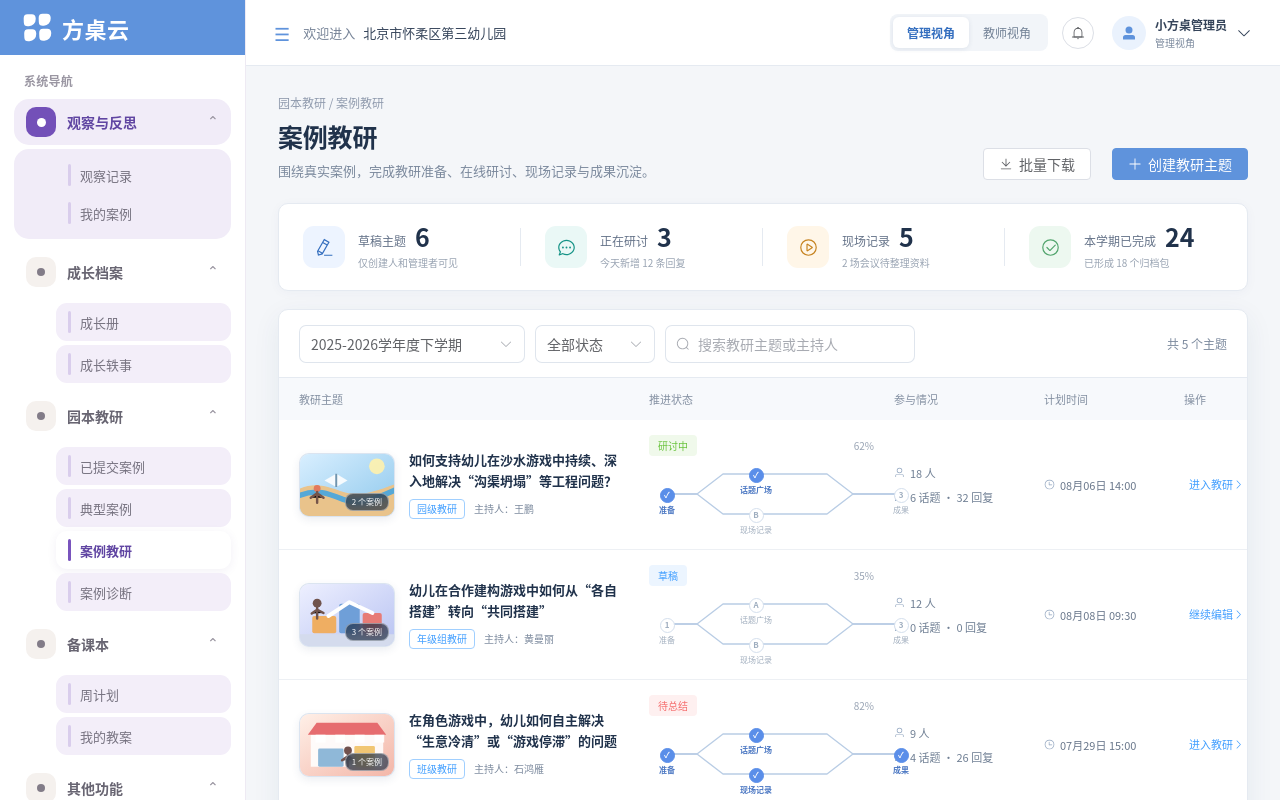
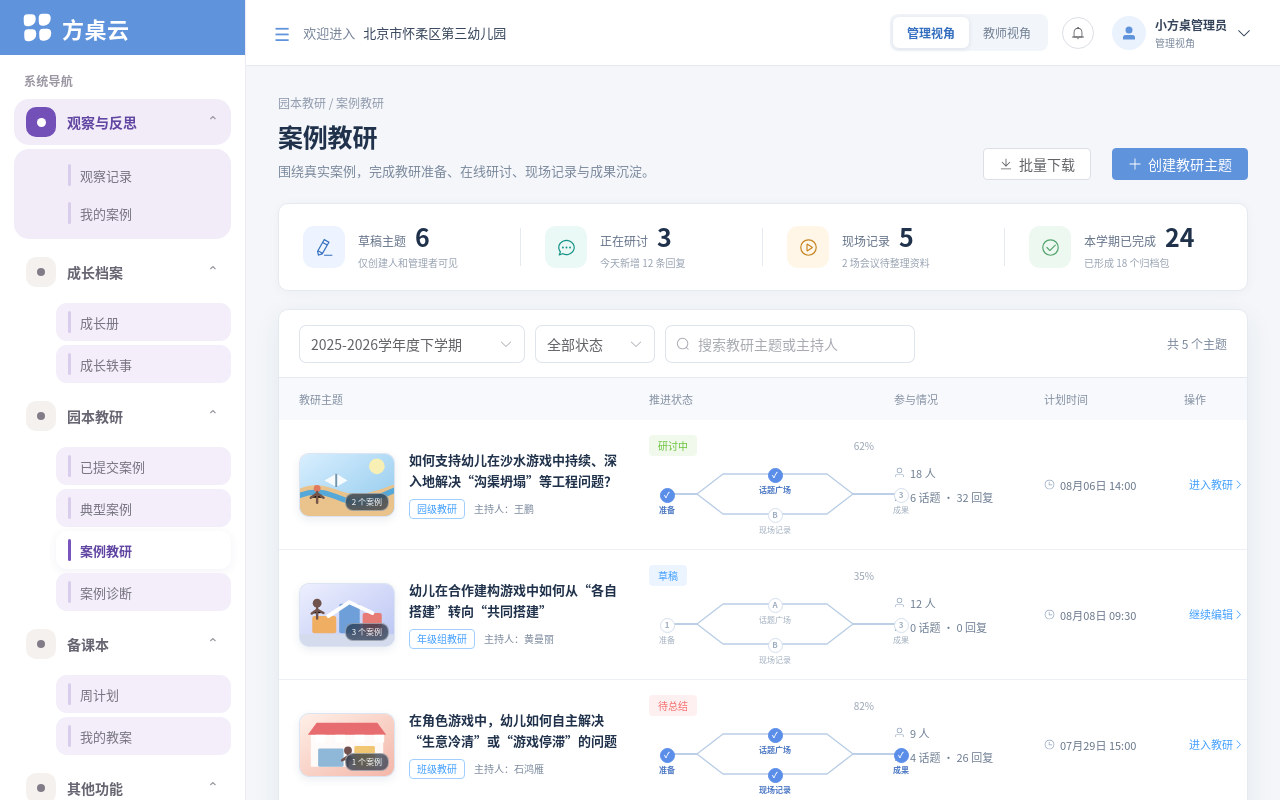
Before and after one commit to Finder92/fangzhuo-case-research, a Vue app: page / in a window 1280 px wide. Shown: the top 800 px of the page. Built offline with nearby package versions, Linux system fonts and the light colour scheme.

Commit message:
fix: center parallel nodes in folded flow

```diff
--- a/src/components/ResearchList.vue
+++ b/src/components/ResearchList.vue
@@ -154,10 +154,10 @@ const hasResults = (item) => item.status === '已完成' || item.stage >= 4
             <div class="status-line"><el-tag :type="tagType(item.status)" effect="light">{{ item.status }}</el-tag><b>{{ item.progress }}%</b></div>
             <div class="parallel-status-mini" title="话题广场与现场记录可并行推进">
               <svg class="parallel-mini-lines" viewBox="0 0 270 68" preserveAspectRatio="none" aria-hidden="true">
-                <polyline points="18,28 48,28 74,8 107,8" />
-                <polyline points="18,28 48,28 74,48 107,48" />
-                <polyline points="107,8 178,8 204,28 252,28" />
-                <polyline points="107,48 178,48 204,28 252,28" />
+                <polyline points="18,28 48,28 74,8 126,8" />
+                <polyline points="18,28 48,28 74,48 126,48" />
+                <polyline points="126,8 178,8 204,28 252,28" />
+                <polyline points="126,48 178,48 204,28 252,28" />
               </svg>
               <div class="parallel-mini-node" :class="{ done: isPrepared(item) }">
                 <i>{{ isPrepared(item) ? '✓' : '1' }}</i><span>准备</span>
--- a/src/styles.css
+++ b/src/styles.css
@@ -175,8 +175,8 @@ button { cursor: pointer; }
 .parallel-mini-lines { position: absolute; z-index: 0; inset: 0; width: 270px; height: 68px; overflow: visible; }
 .parallel-mini-lines polyline { fill: none; stroke: #b9cde5; stroke-width: 1.35; stroke-linecap: round; stroke-linejoin: round; vector-effect: non-scaling-stroke; }
 .parallel-mini-node { z-index: 1; display: grid; justify-items: center; align-content: center; gap: 3px; color: #a2afbf; font-size: 8px; line-height: 1; white-space: nowrap; position: absolute; width: 50px; min-height: 29px; }
-.parallel-status-mini > .parallel-mini-node:nth-of-type(2) { left: 82px; top: 0; }
-.parallel-status-mini > .parallel-mini-node:nth-of-type(3) { left: 82px; top: 40px; }
+.parallel-status-mini > .parallel-mini-node:nth-of-type(2) { left: 101px; top: 0; }
+.parallel-status-mini > .parallel-mini-node:nth-of-type(3) { left: 101px; top: 40px; }
 .parallel-status-mini > .parallel-mini-node:first-of-type { left: -7px; top: 20px; }
 .parallel-status-mini > .parallel-mini-node:last-of-type { right: -7px; top: 20px; }
 .parallel-mini-node i { display: inline-flex; align-items: center; justify-content: center; width: 15px; height: 15px; border: 1px solid #d4dfed; border-radius: 50%; background: #fff; color: #9eadbf; font-style: normal; font-size: 8px; font-weight: 700; }
```
Also changed, not shown: 1 other file (tests, documents, lock files or other folders).
